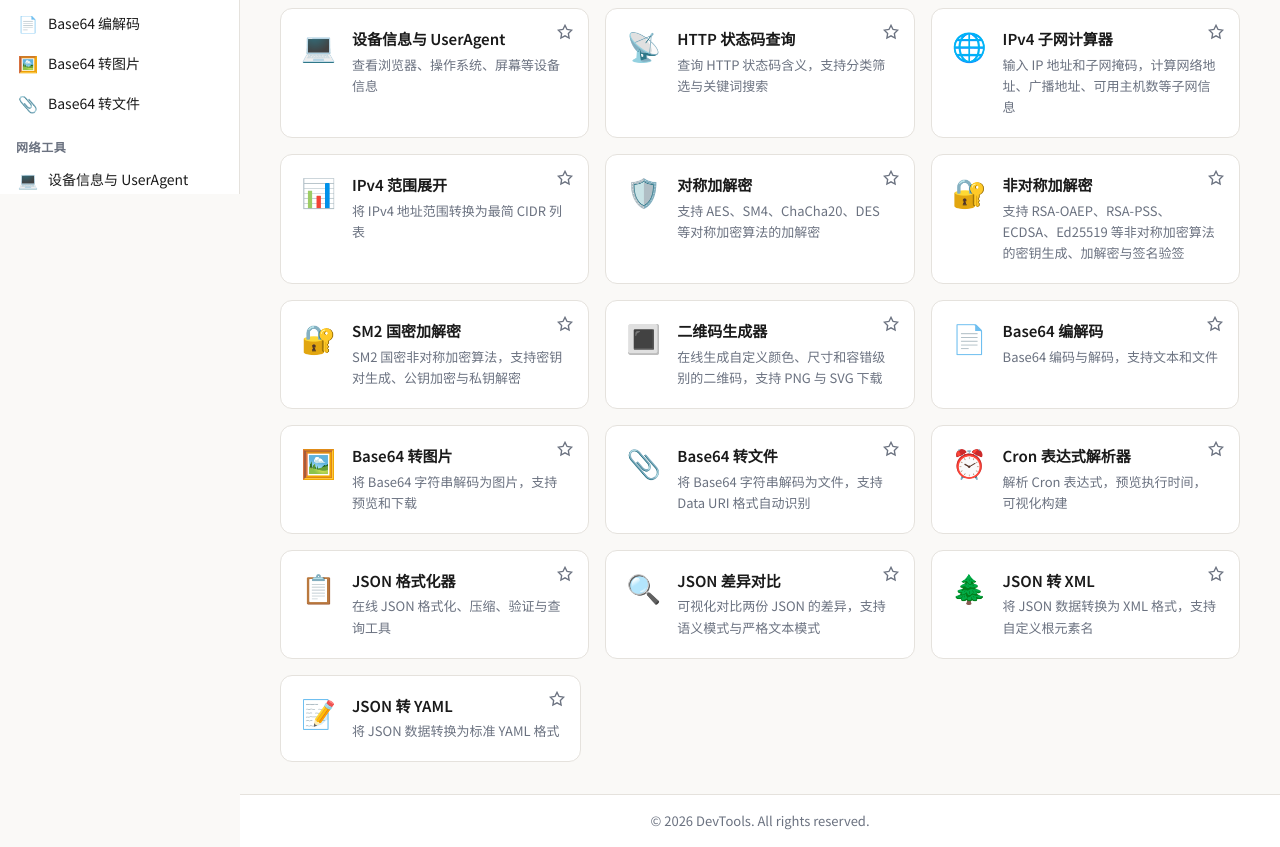
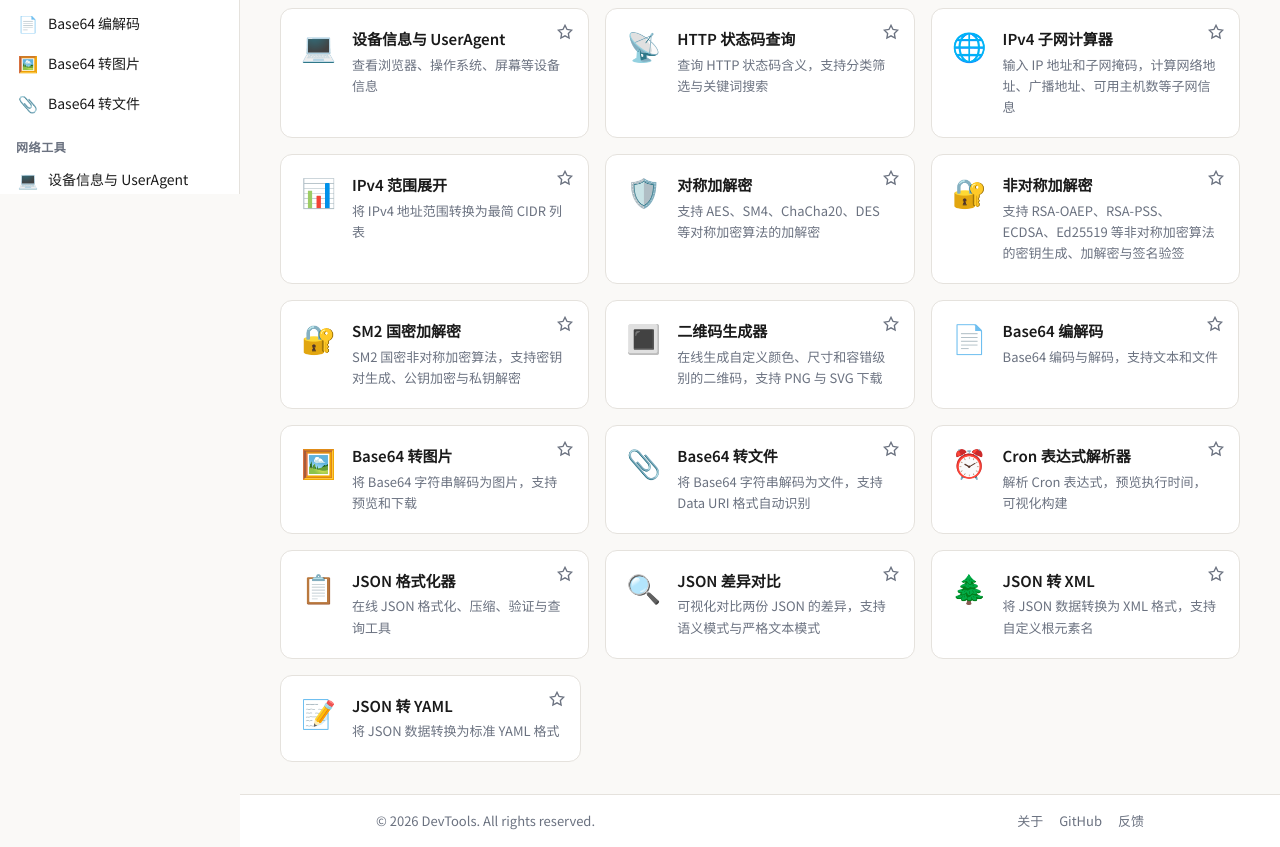
Before and after one commit to BaixuanZhu/DevTools, an Astro site: page / in a window 1280 px wide. Shown: the part 606-1453 px from the top of the page. Built offline with nearby package versions, Linux system fonts and the light colour scheme; Astro itself is replaced by a stand-in of ours.

Commit message:
feat(footer): 丰富 Footer 内容，增加关于/GitHub/反馈链接

```diff
--- a/src/components/layout/Footer.astro
+++ b/src/components/layout/Footer.astro
@@ -8,19 +8,39 @@ const year = new Date().getFullYear();
 ---
 
 <footer class="px-6 py-4 border-t border-border bg-card">
-  <div class="flex justify-center items-center gap-4 flex-wrap">
+  <div class="max-w-3xl mx-auto">
+    <!-- 主行：版权 + 链接 -->
+    <div class="flex items-center justify-between flex-wrap gap-2">
       <p class="m-0 text-[0.8125rem] text-muted">&copy; {year} DevTools. All rights reserved.</p>
+      <div class="flex items-center gap-4">
+        <a href="/" class="text-[0.8125rem] text-muted hover:text-accent transition-[color] duration-150">关于</a>
+        <a
+          href="#"
+          target="_blank"
+          rel="noopener noreferrer"
+          class="text-[0.8125rem] text-muted hover:text-accent transition-[color] duration-150"
+        >GitHub</a>
+        <button
+          class="text-[0.8125rem] text-muted hover:text-accent transition-[color] duration-150 cursor-pointer bg-transparent border-none p-0"
+          @click="$store.toast.success('反馈功能开发中，敬请期待')"
+        >反馈</button>
+      </div>
+    </div>
+
+    <!-- ICP 行（如存在）-->
     {icp && (
+      <div class="mt-1">
         <p class="m-0">
           <a
             href="https://beian.miit.gov.cn/"
             target="_blank"
             rel="noopener noreferrer"
-          class="text-[0.8125rem] text-muted hover:text-accent"
+            class="text-[0.8125rem] text-muted hover:text-accent transition-[color] duration-150"
           >
             {icp}
           </a>
         </p>
+      </div>
     )}
   </div>
 </footer>
```
Lines whose indentation alone changed are shown as unchanged.
